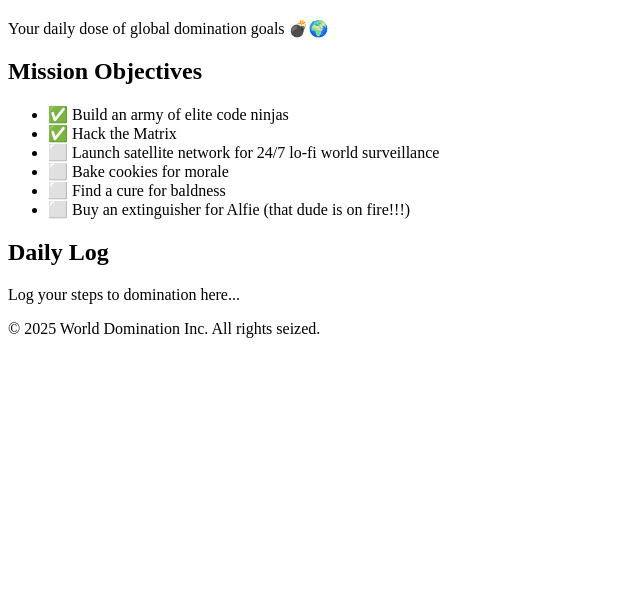
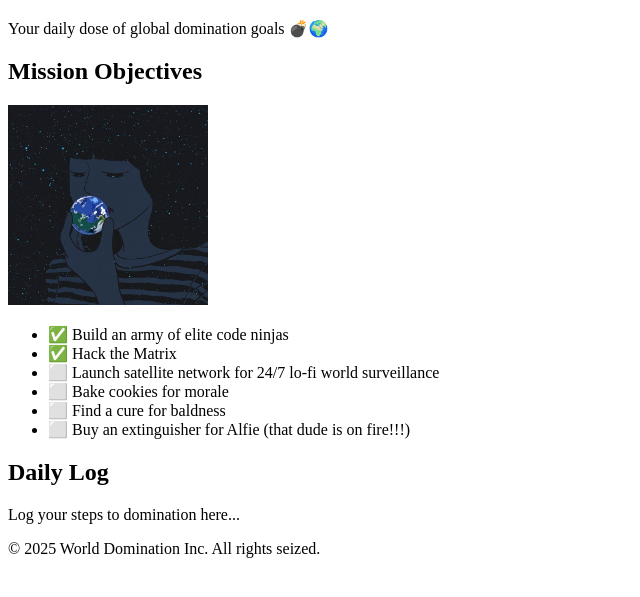
Before and after one commit to ViggsV/Masterplans, a plain HTML site: page Plan A - Take over the world/index.html in a window 1280 px wide. Shown: the part 61-658 px from the top of the page, without its empty margins (0-640 px from the left). Drawn offline with Linux system fonts and the light colour scheme; files that its build step writes are made by us from their sources; a script that the page names is missing.

Commit message:
add image of globe

```diff
--- a/Plan A - Take over the world/index.html
+++ b/Plan A - Take over the world/index.html
@@ -17,6 +17,7 @@
   <main>
     <section id="mission">
       <h2>Mission Objectives</h2>
+      <img id="earth-img" src="assets/earth.jpg" alt="Girl holding a globe close to her face" />
       <ul>
         <li>✅ Build an army of elite code ninjas</li>
         <li>✅ Hack the Matrix</li>
--- /dev/null
+++ b/Plan A - Take over the world/styles.css
@@ -0,0 +1,4 @@
+#earth-img {
+width: 200px;
+height: 200px;
+}
```
Also changed, not shown: Plan A - Take over the world/assets/earth.jpg (added), Plan A - Take over the world/script.js (added), app.js (deleted), styles.css (deleted).
